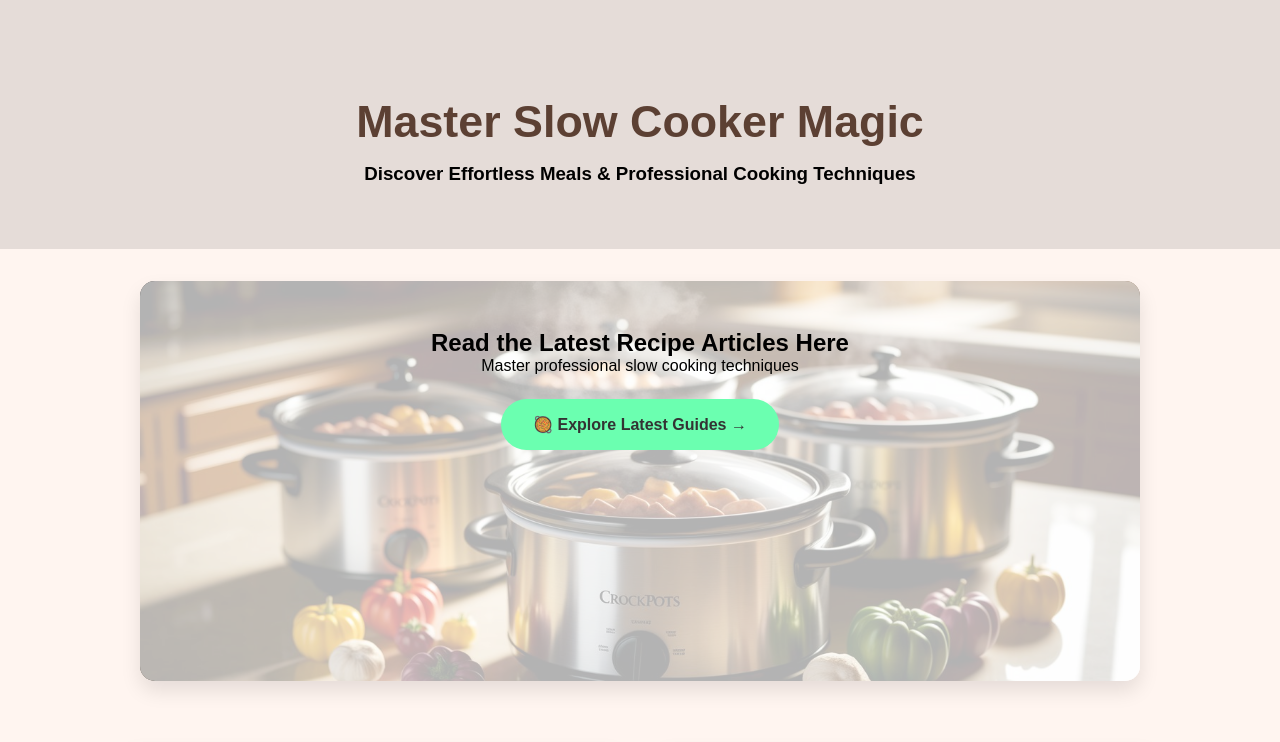
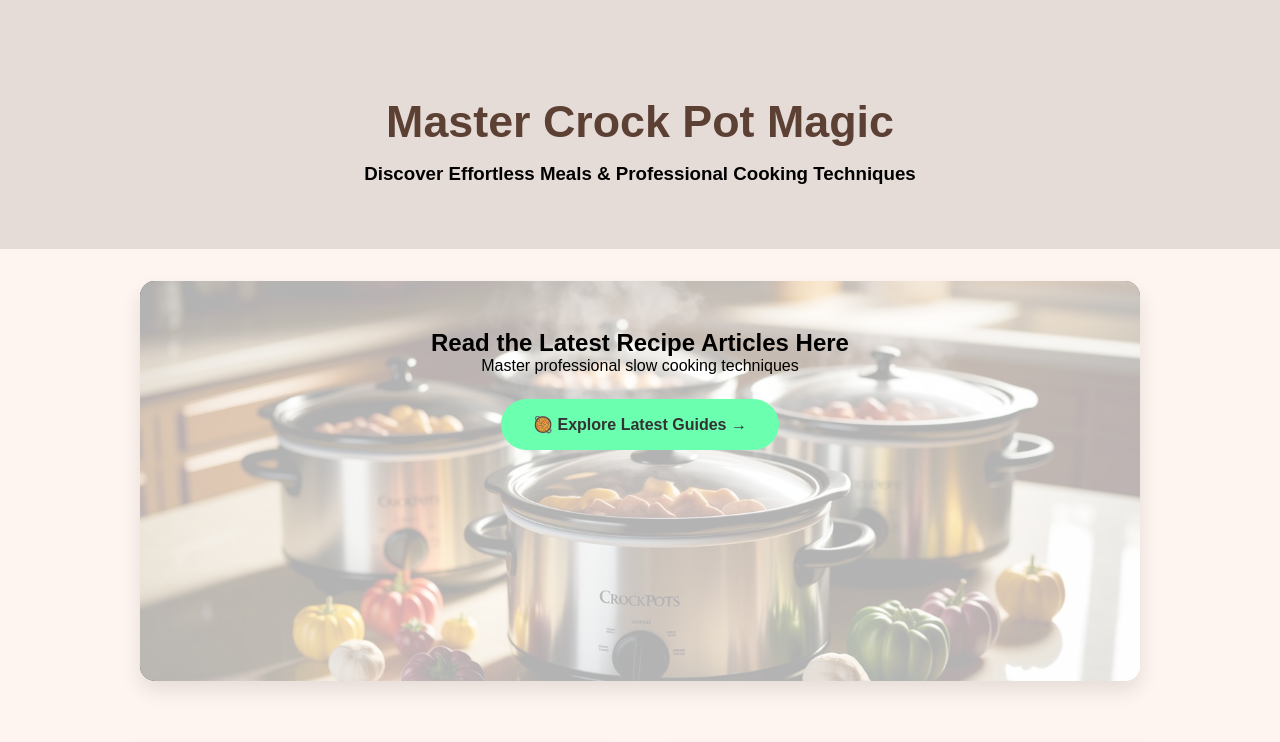
Before and after one commit to HowNow101/crockpot-articles, a plain HTML site: page index.html in a window 1280 px wide. Shown: the top 742 px of the page. Drawn offline with Linux system fonts and the light colour scheme.

Commit message:
Update index.html

```diff
--- a/index.html
+++ b/index.html
@@ -130,7 +130,7 @@
 </head>
 <body>
     <section class="hero">
-        <h1>Master Slow Cooker Magic</h1>
+        <h1>Master Crock Pot Magic</h1>
         <h3>Discover Effortless Meals & Professional Cooking Techniques</h3>
     </section>
 
```
